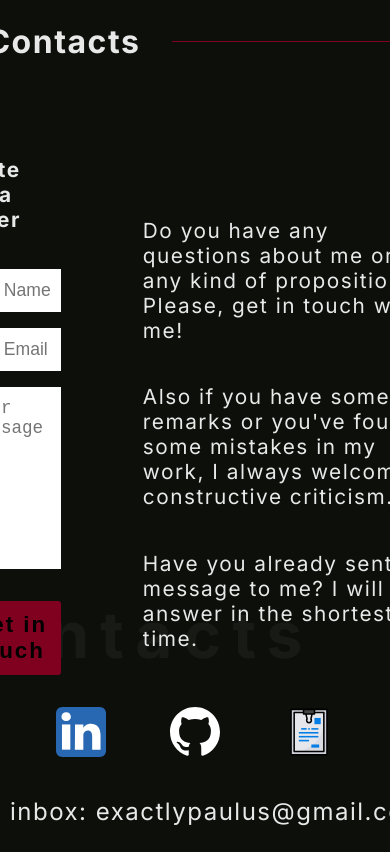
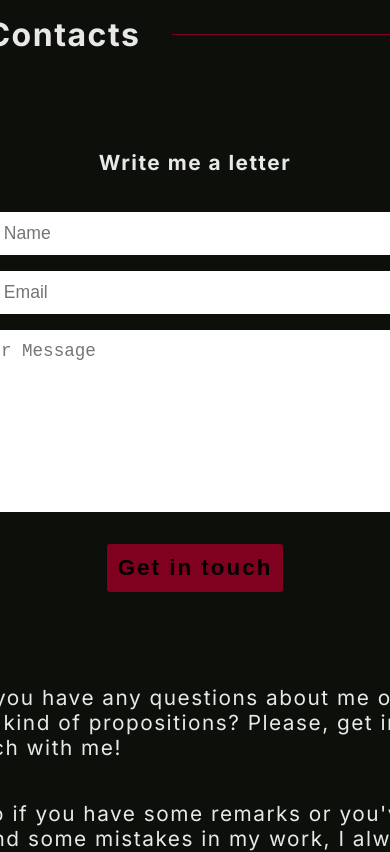
Before and after one commit to PaulusWhite/web-portfolio-app, a Next.js app: page / in a window 390 px wide. Shown: the part 4460-5312 px from the top of the page. Built offline with nearby package versions, Linux system fonts and the light colour scheme.

Commit message:
feat: adapt contacts section partly

```diff
--- a/src/styles/modules/contacts/contacts.module.scss
+++ b/src/styles/modules/contacts/contacts.module.scss
@@ -30,3 +30,41 @@
     }
   }
 }
+
+//adaptive
+@media (max-width: 1024px) {
+  .contacts {
+    .form-field {
+      flex-direction: column;
+      align-items: center;
+      gap: 2rem;
+
+      .text {
+        align-items: flex-start;
+      }
+    }
+
+    footer {
+      margin-bottom: 2rem;
+    }
+  }
+}
+
+// @media (max-width: 600px){
+//   .contacts{
+
+//     .form-field{
+//       flex-direction: column;
+//       align-items: center;
+//       gap: 2rem;
+
+//       .text{
+//         align-items: flex-start;
+//       }
+//     }
+
+//     footer{
+//       margin-bottom: 2rem;
+//     }
+//   }
+// }
--- a/src/styles/modules/contacts/form.module.scss
+++ b/src/styles/modules/contacts/form.module.scss
@@ -42,3 +42,10 @@
     }
   }
 }
+
+//adaptive
+@media (max-width: 1024px) {
+  .form {
+    max-width: 50rem;
+  }
+}
```
